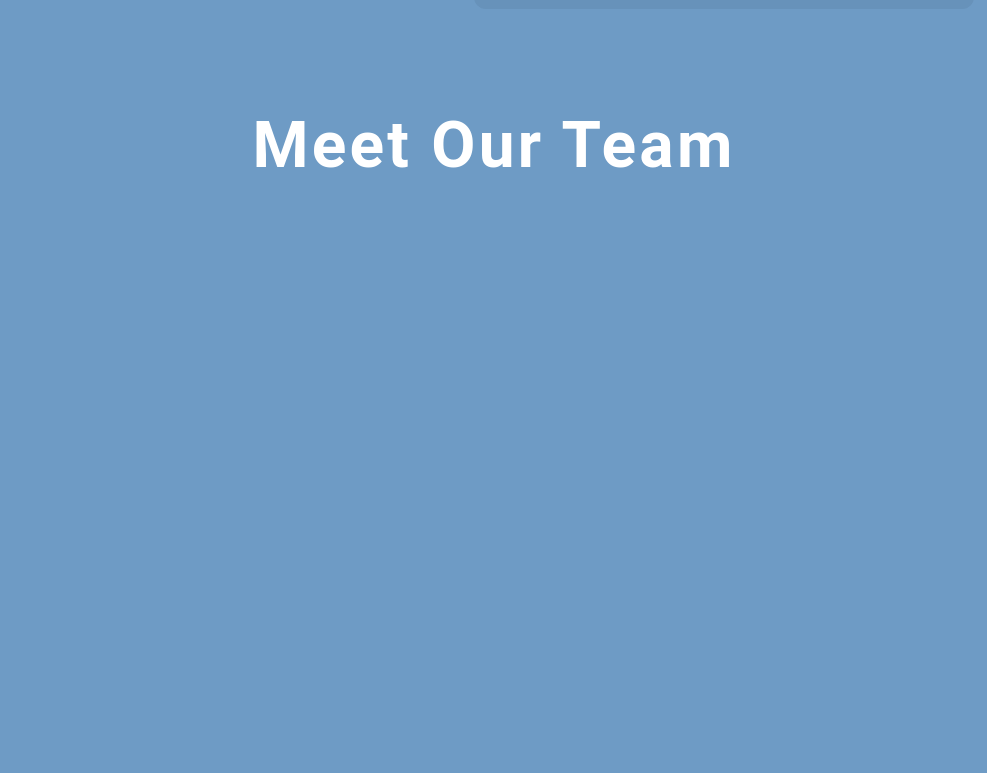
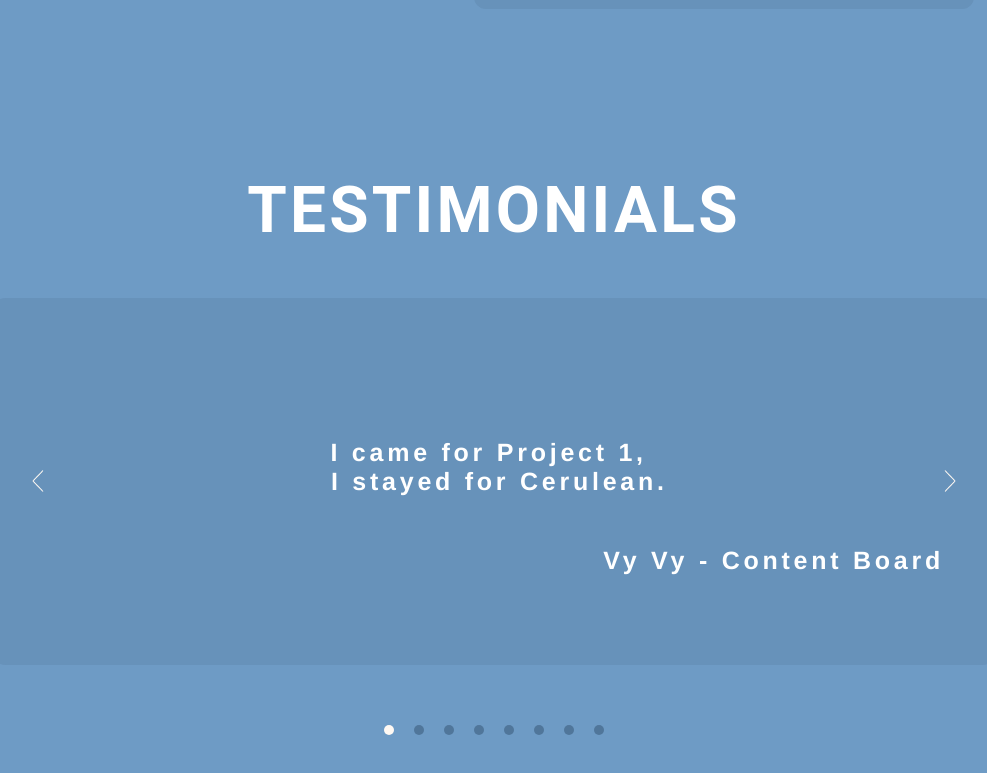
Before and after one commit to patfire12345/cerulean, a Next.js app: page /about in a window 1280 px wide. Shown: the part 1325-2098 px from the top of the page, without its empty margins (146-1133 px from the left). Before the commit the page ends 1508 px from the top, so only its background shows below. Built offline with nearby package versions, Linux system fonts and the light colour scheme.

Commit message:
<feature> Testimonials section implemented, with timed quotes that move

```diff
--- /dev/null
+++ b/components/Testimonials.js
@@ -0,0 +1,59 @@
+import Image from "next/image";
+import TestimonialsCSS from "../styles/Testimonials.module.css";
+import { data } from "./data";
+import { useState, useEffect } from "react";
+
+const Testimonials = ({ testimonialsCounter = 0, setTestimonialsCounter }) => {
+  const [seconds, setSeconds] = useState(0);
+
+  useEffect(() => {
+    let interval = null;
+
+    if (seconds == 6) {
+      setSeconds(0);
+      setTestimonialsCounter(testimonialsCounter + 1);
+      clearInterval(interval);
+    } else {
+      console.log(seconds);
+      interval = setInterval(() => {
+        setSeconds((seconds) => seconds + 1);
+      }, 1000);
+    }
+    return () => clearInterval(interval);
+  }, [seconds, testimonialsCounter]);
+
+  return (
+    <div className={TestimonialsCSS.container}>
+      <div
+        style={{
+          display: "flex",
+          alignItems: "center",
+          justifyContent: "center",
+        }}
+      >
+        <Image
+          src="/left_icon.png"
+          width={12}
+          height={22}
+          onClick={() =>
+            setTestimonialsCounter((testimonialsCounter - 1 + 7) % 7)
+          }
+        />
+        <div className={TestimonialsCSS.text}>
+          <div>{data.about.testimonialsText[testimonialsCounter][0]}</div>
+          <div className={TestimonialsCSS.name}>
+            {data.about.testimonialsText[testimonialsCounter][1]}
+          </div>
+        </div>
+        <Image
+          src="/right_icon.png"
+          width={12}
+          height={22}
+          onClick={() => setTestimonialsCounter((testimonialsCounter + 1) % 7)}
+        />
+      </div>
+    </div>
+  );
+};
+
+export default Testimonials;
--- /dev/null
+++ b/components/TestimonialsProgress.js
@@ -0,0 +1,17 @@
+import TestimonialsCSS from "../styles/Testimonials.module.css";
+
+const TestimonialsProgress = ({ testimonialList = [], activeIndex = -1 }) => {
+  return (
+    <div className={TestimonialsCSS.progressContainer}>
+      {testimonialList.map((text, index) => {
+        return activeIndex == index ? (
+          <div className={TestimonialsCSS.activeProgressCircle} />
+        ) : (
+          <div className={TestimonialsCSS.progressCircle} />
+        );
+      })}
+    </div>
+  );
+};
+
+export default TestimonialsProgress;
--- a/components/data.js
+++ b/components/data.js
@@ -19,7 +19,7 @@ export const data = {
     subtitles: {
       core: "Our Core Values",
       story: "Our Story",
-      team: "Meet Our Team",
+      testimonials: "TESTIMONIALS",
     },
     ourCoreValues: [
       [
@@ -33,6 +33,40 @@ export const data = {
       [
         "EMPOWERMENT",
         "We value each other's abilities, goals and learning. We encourage and support all to exhibit a sense of independence and freedom.",
+      ],
+    ],
+    testimonialsText: [
+      [
+        "I came for Project 1, \n I stayed for Cerulean.",
+        "Vy Vy - Content Board",
+      ],
+      [
+        "I have been fortunate to meet friends across the country who share the same fascination for culture, education, and language.",
+        "Hong Hanh - Content Board",
+      ],
+      [
+        "Cerulean is like a whole big family where we all learn while having fun!",
+        "Nhi - External Relations Department",
+      ],
+      [
+        "When I entered Cerulean, I was just a blank page [...] but everyone was very enthusiastic to support me.",
+        "Huong Giang - PR Department",
+      ],
+      [
+        "It's true that 'the proof of the pudding is in the eating; :)) I have learned a lot from everyone to develop myself day by day.",
+        "Nguyen Ha - Human Resources Department",
+      ],
+      [
+        "Cerulean’s work environment is super duper awesome!,",
+        "Ngoc Kieu - External Relations Department",
+      ],
+      [
+        "The members always work hard for each other's sake and [...] to help the project become more and more successful.",
+        "Linh - Human Resources Department",
+      ],
+      [
+        "Cerulean not only brings good benefits to children but also crafts [...] many opportunities for youths.",
+        "Phong Luu - Design",
       ],
     ],
   },
--- a/pages/about.js
+++ b/pages/about.js
@@ -1,9 +1,13 @@
+import { useState } from "react";
 import Head from "next/head";
 import Image from "next/image";
 import { data } from "../components/data.js";
 import AboutCSS from "../styles/About.module.css";
+import Testimonials from "../components/Testimonials.js";
+import TestimonialsProgress from "../components/TestimonialsProgress.js";
 
 const About = () => {
+  const [testimonialsCounter, setTestimonialsCounter] = useState(0);
   return (
     <>
       <Head>
@@ -44,7 +48,19 @@ const About = () => {
             <div className={AboutCSS.storydescription} />
           </div>
         </div>
-        <div className={AboutCSS.subtitle}>{data.about.subtitles.team}</div>
+        <div className={AboutCSS.testimonialscontainer}>
+          <div className={AboutCSS.subtitle}>
+            {data.about.subtitles.testimonials}
+          </div>
+          <Testimonials
+            testimonialsCounter={testimonialsCounter}
+            setTestimonialsCounter={setTestimonialsCounter}
+          />
+          <TestimonialsProgress
+            testimonialList={data.about.testimonialsText}
+            activeIndex={testimonialsCounter}
+          />
+        </div>
       </div>
     </>
   );
--- a/styles/About.module.css
+++ b/styles/About.module.css
@@ -96,3 +96,13 @@
     background-color: #6792BA;
     border-radius: 12px;
 }
+
+.testimonialscontainer {
+    display: flex;
+    align-items: center;
+    justify-content: center;
+
+    flex-direction: column;
+
+    height: 700px;
+}
--- /dev/null
+++ b/styles/Testimonials.module.css
@@ -0,0 +1,68 @@
+.container {
+    display: flex;
+    align-items: center;
+    justify-content: center;
+    flex-direction: column;
+
+    width: 1012px;
+    height: 367px;
+    margin: 50px 0;
+    border-radius: 18px;
+    background-color:#6792BA;
+
+    white-space: pre-wrap;
+}
+
+.text {
+    position: relative;
+    text-align: center;
+
+    width: 600px;
+    margin: 50px 150px;
+
+    font-family: Helvetica;
+    font-size: 25px;
+    font-weight: 700;
+    line-height: 29px;
+    letter-spacing: 0.15em;
+
+    top: 50px;
+
+}
+
+.name {
+    text-align: right;
+
+    width: 600px;
+    margin: 50px 150px;
+
+    font-family: Helvetica;
+    font-size: 25px;
+    font-weight: 700;
+    line-height: 29px;
+    letter-spacing: 0.15em;
+}
+
+.progressContainer {
+    display: flex;
+    align-items: center;
+    justify-content: center;
+}
+
+.progressCircle {
+    background-color: #50769A;
+    width: 10px;
+    height: 10px;
+    border-radius: 50%;
+
+    margin: 10px;
+}
+
+.activeProgressCircle {
+    background-color: #FFF9F3;
+    width: 10px;
+    height: 10px;
+    border-radius: 50%;
+
+    margin: 10px;
+}
```
Also changed, not shown: public/left_icon.png (added), public/right_icon.png (added).
